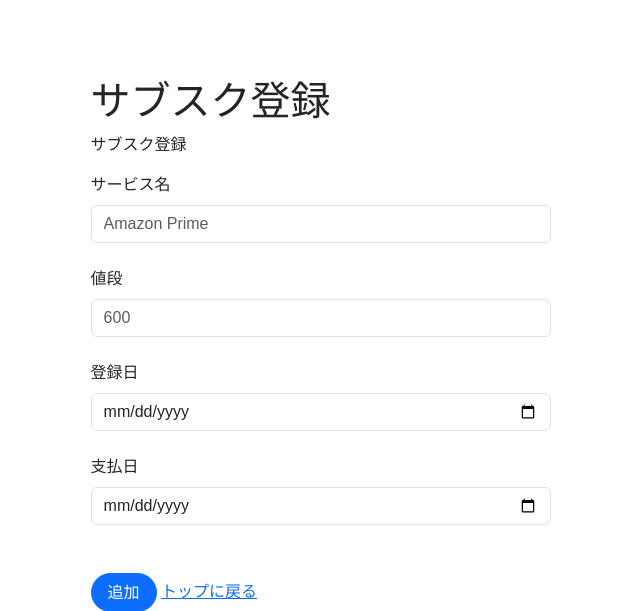
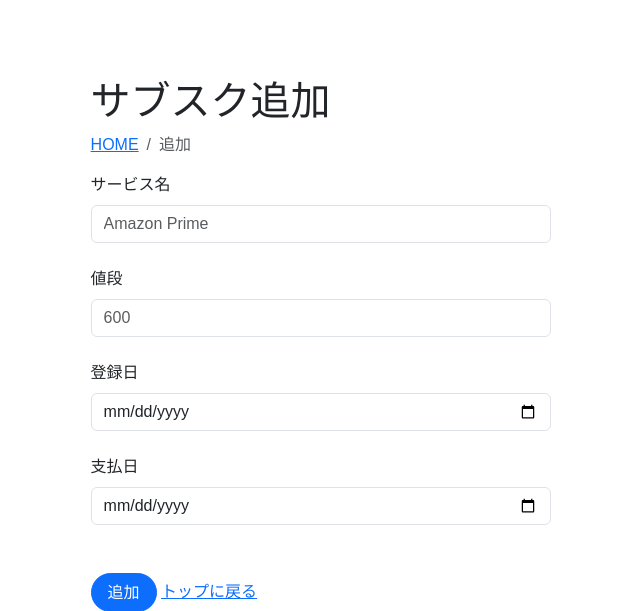
Before and after one commit to 2024AIT-OOP2-G08/Subscription-management, a Flask app: page /add/ in a window 1280 px wide. Shown: the top 611 px of the page, without its empty margins (319-959 px from the left). Run offline with Flask 3, Linux system fonts and the light colour scheme.

Commit message:
デザイン統一
編集画面にデザインを統一した

```diff
--- a/templates/add.html
+++ b/templates/add.html
@@ -18,13 +18,14 @@
       integrity="sha384-YvpcrYf0tY3lHB60NNkmXc5s9fDVZLESaAA55NDzOxhy9GkcIdslK1eN7N6jIeHz"
       crossorigin="anonymous"
     ></script>
-    <title>サブスク登録</title>
+    <title>サブスク追加</title>
   </head>
   <body class="inputContainer">
-    <h1>サブスク登録</h1>
+    <h1>サブスク追加</h1>
     <ul class="breadcrumb">
-        <li>サブスク登録</li>
-      </ul>
+      <li class="breadcrumb-item"><a href="{{ url_for('index') }}">HOME</a></li>
+      <li class="breadcrumb-item active">追加</li>
+    </ul>
     <form action="" method="post">
       <!-- サービス名入力欄 -->
       <div class="col-12">
```
